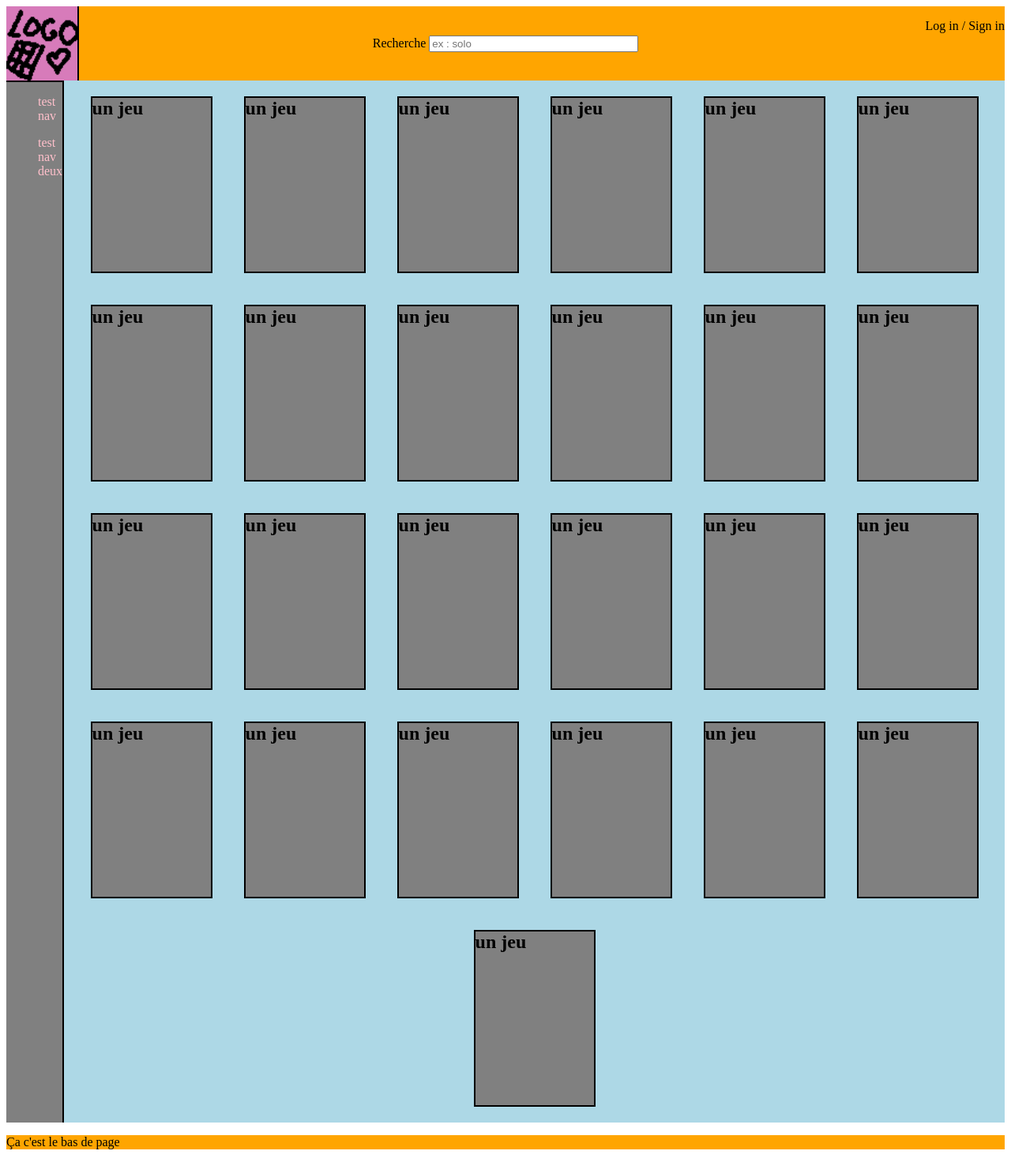
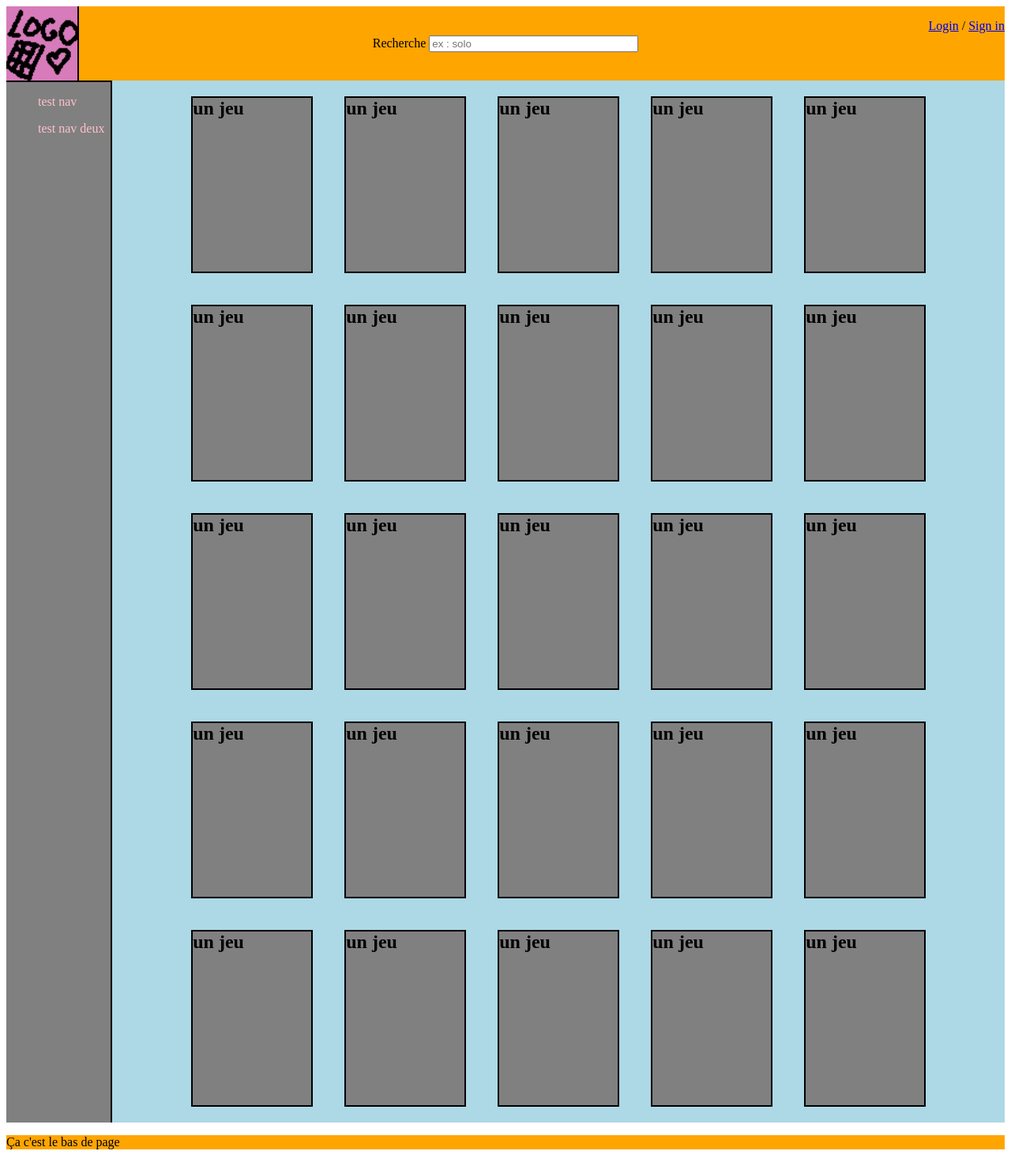
Before and after one commit to AlexisBouligand/boardgame-forum, a PHP site: page /html/main_page.html in a window 1280 px wide. Shown: the whole page at 79% size. Run offline with PHP 8.4, Linux system fonts and the light colour scheme.

Commit message:
Same header and footer for all files, with one css file

```diff
--- /dev/null
+++ b/css/header_footer.css
@@ -0,0 +1,40 @@
+header
+{
+  background-color: orange;
+  display: flex;
+  align-content: center;
+}
+
+#recherche
+{
+  text-align: center;
+  width: 50%;
+  align-self: center;
+  background-color: orange;
+}
+
+#div_logo
+{
+  /* background-color: blue; */
+  width: 25%;
+}
+#logo
+{
+  width: 28.5%;
+  height: 100%;
+  border-right: 2px solid black;
+}
+
+#div_account
+{
+  /* background-color: blue; */
+  width: 25%;
+  text-align: right;
+}
+
+
+
+footer
+{
+  background-color: orange;
+}
--- a/css/main_page.css
+++ b/css/main_page.css
@@ -1,47 +1,9 @@
-.bandeau
-{
-  background-color: orange;
-}
-
-.bandeau_haut
-{
-  background-color: orange;
-  display: flex;
-  align-content: center;
-}
-
-#recherche
-{
-  text-align: center;
-  width: 50%;
-  align-self: center;
-}
-
-#div_logo
-{
-  /* background-color: blue; */
-  width: 25%;
-}
-#logo
-{
-  width: 28.5%;
-  height: 100%;
-  border-right: 2px solid black;
-}
-
-#div_account
-{
-  /* background-color: blue; */
-  width: 25%;
-  text-align: right;
-}
-
-.nav
+nav
 {
   background-color: grey;
   border-right: 2px solid black;
   border-top: 2px solid black;
-  width: 15%;
+  width: 45%;
 }
 
 .tag
@@ -52,7 +14,7 @@
   color: pink;
 }
 
-.page
+section
 {
   background-color: lightgrey;
   display: flex;
--- a/html/main_page.html
+++ b/html/main_page.html
@@ -2,12 +2,15 @@
 <html>
 <head>
     <meta charset="utf-8" />
+    <!-- The lastest stylesheet loaded overrides the others -->
+    <link rel="stylesheet" href="../css/header_footer.css" />
     <link rel="stylesheet" href="../css/main_page.css" />
     <title>Accueil</title>
 </head>
 
 <body>
-  <div class="bandeau_haut">
+
+  <header>
 
     <div id="div_logo">
     <img src="../images/logo.png" alt="logo" id="logo" />
@@ -21,14 +24,14 @@
     </form>
 
     <div id="div_account">
-      <p>Log in  /  Sign in</p>
+      <p><a href="user_connexion.html">Login</a>  /  <a href="account_creation.html">Sign in</a></p>
     </div>
 
-  </div>
+  </header>
 
-  <div class="page">
+  <section>
 
-    <nav class="nav">
+    <nav>
         <ul>
             <p class="tag">test nav</p>
             <p class="tag">test nav deux</p>
@@ -64,11 +67,11 @@
       <h2 class="game">un jeu</h2>
     </div>
 
-  </div>
+  </section>
 
 
 
-  <footer class="bandeau">
+  <footer>
     <p>Ça c'est le bas de page<p>
   </footer>
 
```
Also changed, not shown: css/game_page.css (+0 -8 lines), html/account_creation.html (added, +61 -0 lines), html/follow_page.html (+22 -0 lines), html/game_page.html (+18 -4 lines), html/user_connexion.html (+19 -3 lines), 1 other file.
